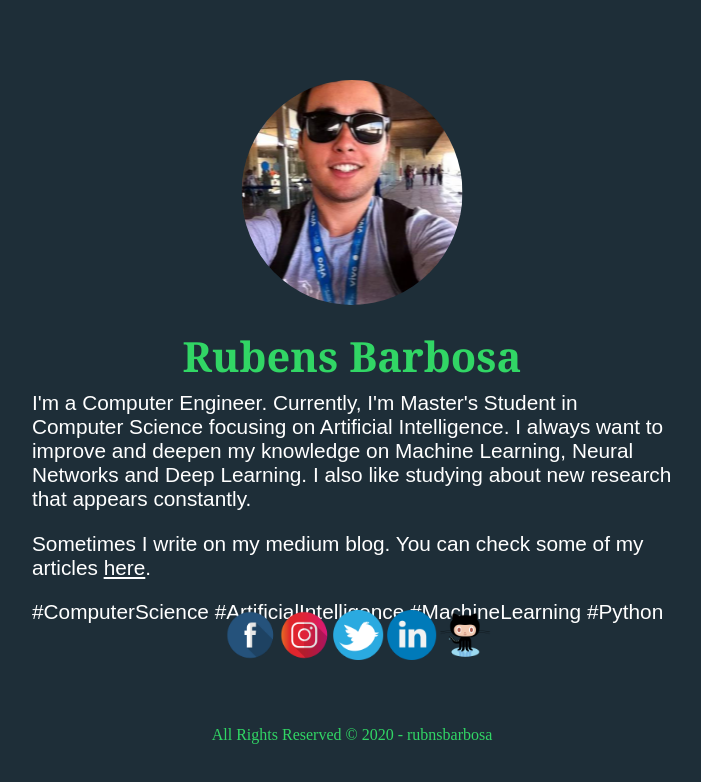
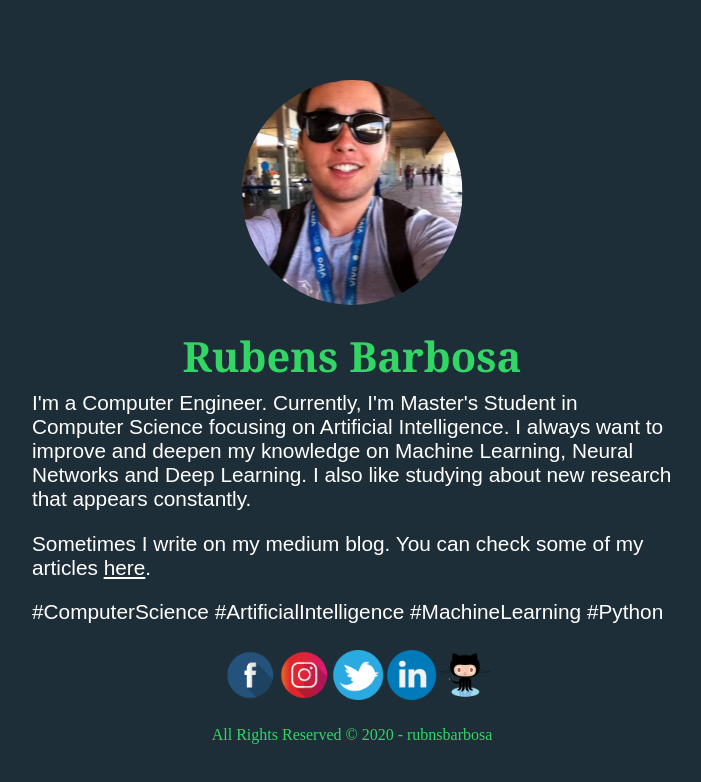
Before and after one commit to rubnsbarbosa/rubnsbarbosa.github.io, a plain HTML site: page index.html in a window 1280 px wide. Shown: the whole page, without its empty margins (288-989 px from the left). Drawn offline with Linux system fonts and the light colour scheme.

Commit message:
css update

```diff
--- a/css/rubnsbarbosa.css
+++ b/css/rubnsbarbosa.css
@@ -58,7 +58,7 @@ a:link, a:visited {
   position: fixed;
   left: 58%;
   transform:translateX(-50%);
-  bottom: 120px !important;
+  bottom: 80px !important;
 }
 
 #img-redes ul li { display: inline; }
```
